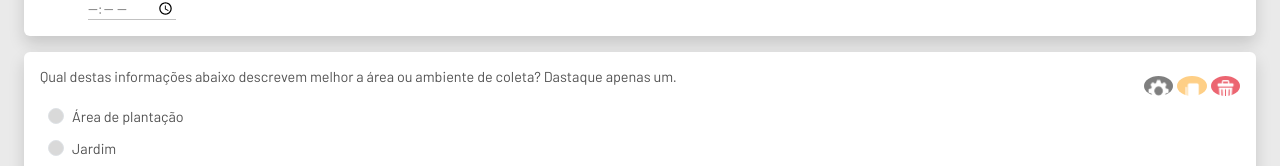
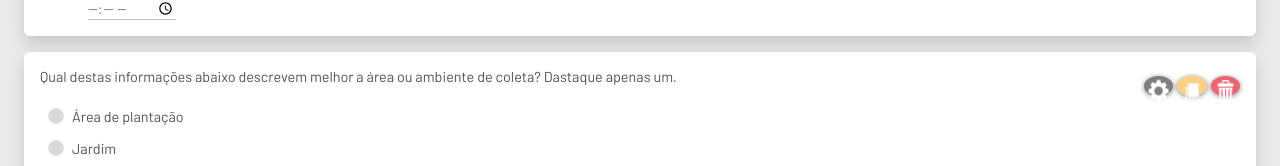
Before and after one commit to VRI-UFPR/CienciaNaEscola, a React (Create React App) app: page /protocol in a window 1280 px wide. Shown: the part 496-662 px from the top of the page. Built offline with nearby package versions, Linux system fonts and the light colour scheme; a web font is replaced by a local one.

Commit message:
[FIX] adicionei a classe btn aos botões novamente

```diff
--- a/src/components/FormInputButtons.jsx
+++ b/src/components/FormInputButtons.jsx
@@ -39,17 +39,17 @@ function FormInputButtons(props) {
     return (
         <div className="row buttons-row m-0">
             <div className="col d-flex align-items-start ps-1 p-0">
-                <button type="button" className="btn-style rounded-circle bg-gray w-100">
+                <button type="button" className="btn btn-style rounded-circle bg-gray w-100">
                     <img src={configButton} alt="Ícone" className="w-100"></img>
                 </button>
             </div>
             <div className="col d-flex align-items-start ps-1 p-0">
-                <button type="button" className="btn-style rounded-circle bg-yellow-orange w-100">
+                <button type="button" className="btn btn-style rounded-circle bg-yellow-orange w-100">
                     <img src={copyButton} alt="Ícone" className="w-100"></img>
                 </button>
             </div>
             <div className="col d-flex align-items-start ps-1 p-0">
-                <button type="button" className="btn-style rounded-circle bg-crimson w-100">
+                <button type="button" className="btn btn-style rounded-circle bg-crimson w-100">
                     <img src={deleteButton} alt="Ícone" className="w-100"></img>
                 </button>
             </div>
```
